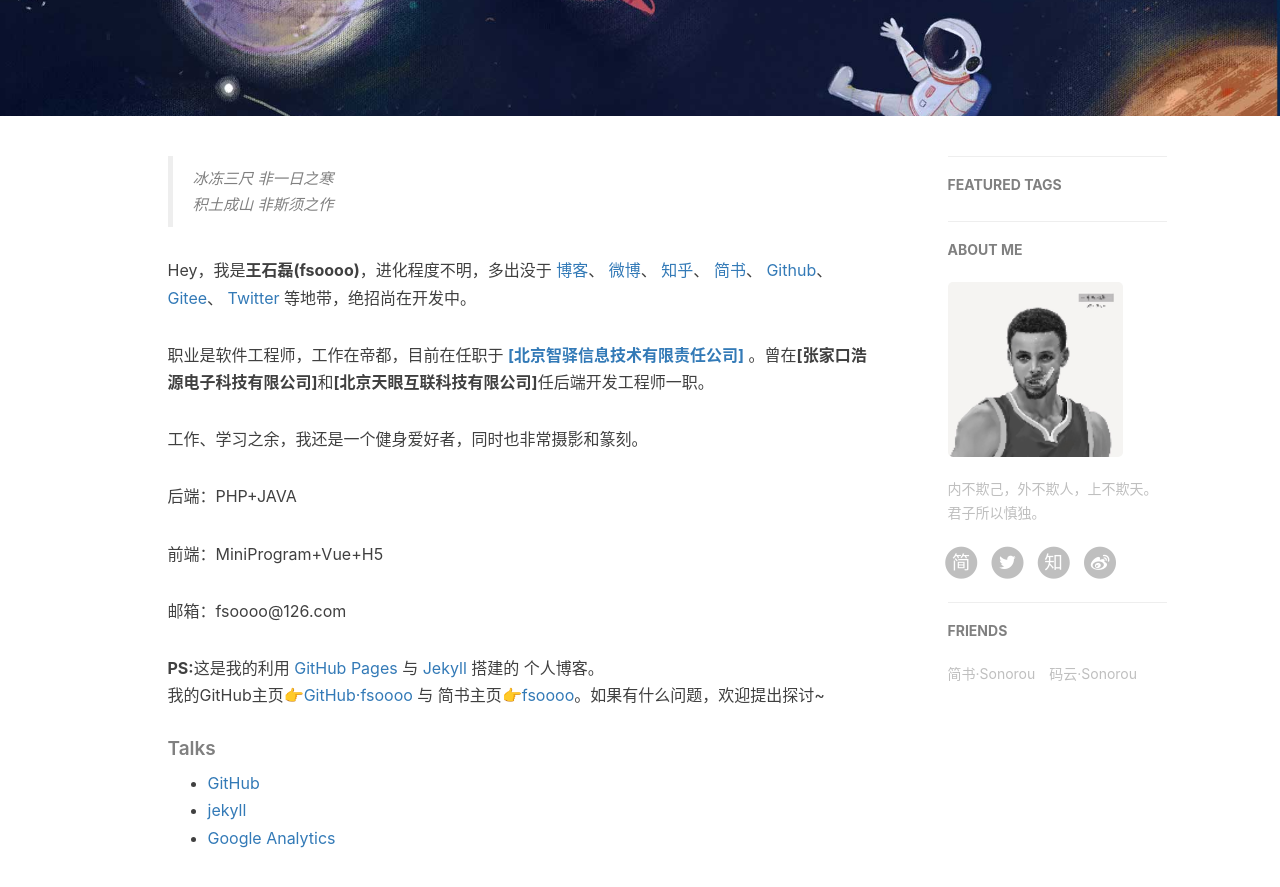
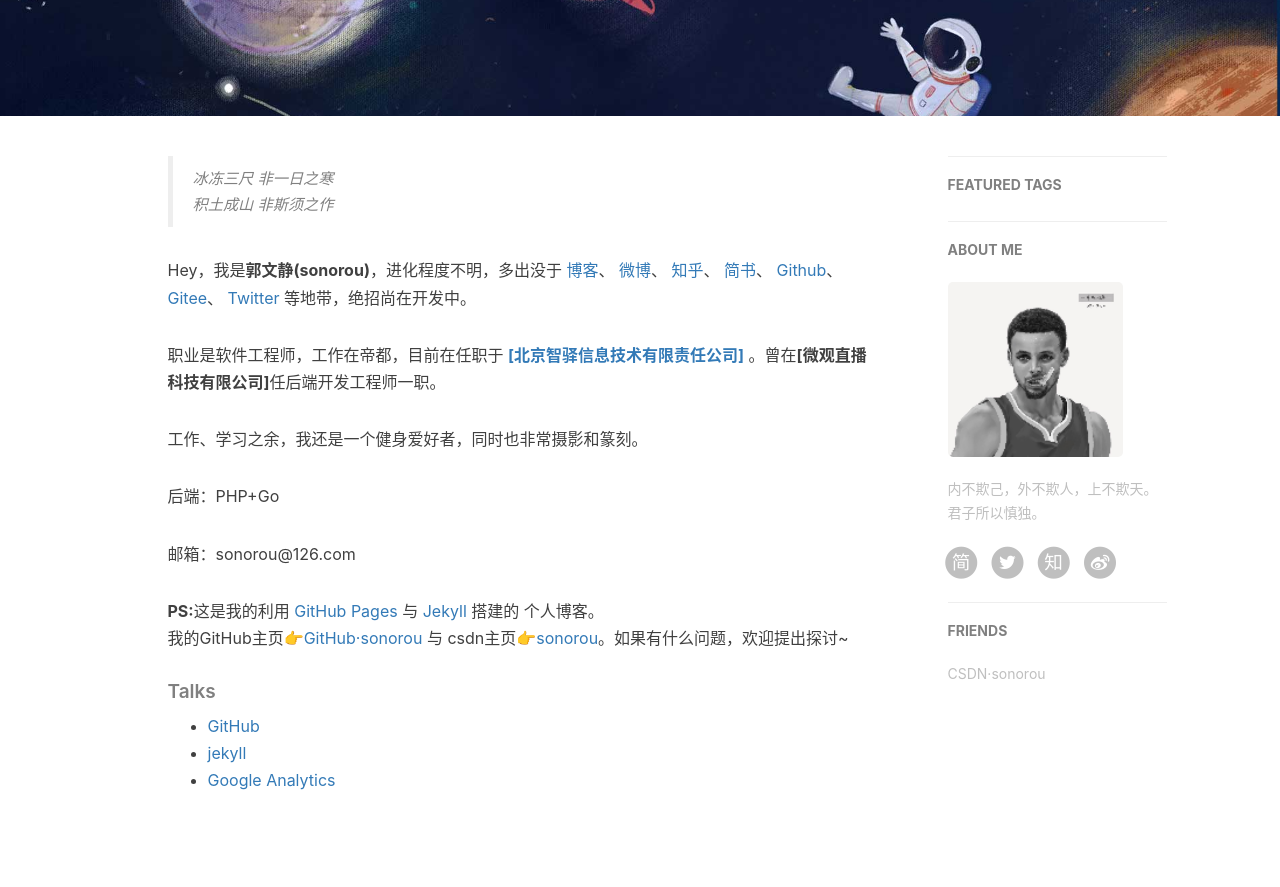
Before and after one commit to Sonorou/Sonorou.github.io, a Jekyll site: the page built from about.html, in a window 1280 px wide and 900 px high, scrolled down 302 px. Shown: the top 887 px of the window. Built offline with Jekyll 4.4.1, drawn with Linux system fonts in a browser that asks for light colours; nearby versions of some CDN libraries; comment, search, counter and statistics services are not loaded.

Commit message:
'第二次提交'

```diff
--- a/_config.yml
+++ b/_config.yml
@@ -102,10 +102,7 @@ service-worker: true
 # Friends
 friends: [
 {
-  title: "简书·Sonorou",
-  href: "https://www.jianshu.com/u/910c6f95a495"
-},{
-  title: "码云·Sonorou",
-  href: "https://gitee.com/Sonorou"
+  title: "CSDN·sonorou",
+  href: "https://blog.csdn.net/weixin_38806135"
 }
 ]
--- a/about.html
+++ b/about.html
@@ -20,27 +20,26 @@ multilingual: true
 
 
     <p>
-        Hey，我是<strong>王石磊(fsoooo)</strong>，进化程度不明，多出没于
-        <a href="https://fsoooo.github.io">博客</a>、
-        <a href="https://weibo.com/fsoooo">微博</a>、
-        <a href="www.zhihu.com/people/fsoooo/pins/posts">知乎</a>、
+        Hey，我是<strong>郭文静(sonorou)</strong>，进化程度不明，多出没于
+        <a href="https://sonorou.github.io">博客</a>、
+        <a href="https://weibo.com/sonorou">微博</a>、
+        <a href="www.zhihu.com/people/sonorou/pins/posts">知乎</a>、
         <a href="https://www.jianshu.com/u/910c6f95a495">简书</a>、
-        <a href="http://github.com/fsoooo">Github</a>、
-        <a href="http://github.com/fsoooo">Gitee</a>、
-        <a href="https://twitter.com/fstoooo/">Twitter</a>
+        <a href="http://github.com/sonorou">Github</a>、
+        <a href="http://github.com/sonorou">Gitee</a>、
+        <a href="https://twitter.com/sonorou/">Twitter</a>
         等地带，绝招尚在开发中。
     </p>
 
     <p>职业是软件工程师，工作在帝都，目前在任职于
         <a href="https://www.innfotech.com/"><b>[北京智驿信息技术有限责任公司]</b></a>
-        。曾在<b>[张家口浩源电子科技有限公司]</b>和<b>[北京天眼互联科技有限公司]</b>任后端开发工程师一职。</p>
+        。曾在<b>[微观直播科技有限公司]</b>任后端开发工程师一职。</p>
     <p>工作、学习之余，我还是一个健身爱好者，同时也非常摄影和篆刻。</p>
-    <p>后端：PHP+JAVA</p>
-    <p>前端：MiniProgram+Vue+H5</p>
-    <p>邮箱：fsoooo@126.com</p>
+    <p>后端：PHP+Go</p>
+    <p>邮箱：sonorou@126.com</p>
     <p><b>PS:</b>这是我的利用 <a href="https://pages.github.com/">GitHub Pages</a>
         与 <a href="https://www.jekyll.com.cn/">Jekyll</a> 搭建的 个人博客。<br>
-        我的GitHub主页<a href="https://github.com/fsoooo">👉GitHub·fsoooo</a> 与 简书主页<a href="https://www.jianshu.com/u/910c6f95a495">👉fsoooo</a>。如果有什么问题，欢迎提出探讨~</p>
+        我的GitHub主页<a href="https://github.com/sonorou">👉GitHub·sonorou</a> 与 csdn主页<a href="https://blog.csdn.net/weixin_38806135">👉sonorou</a>。如果有什么问题，欢迎提出探讨~</p>
 
     <p></p>
 
```
